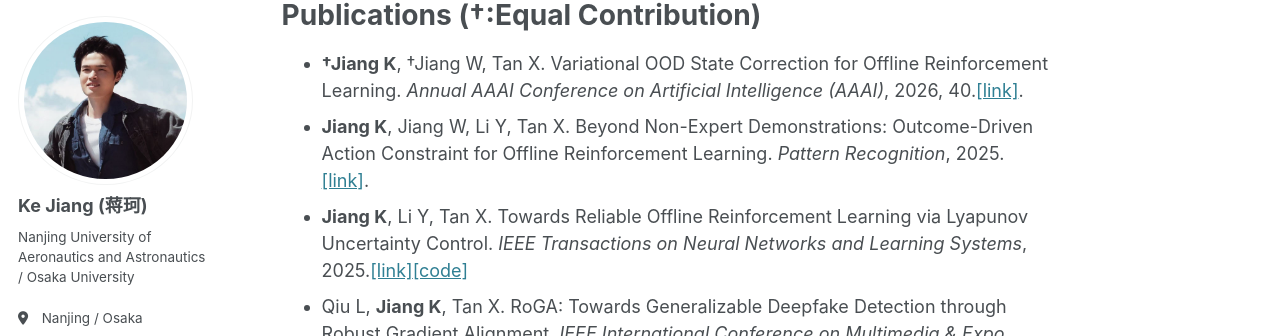
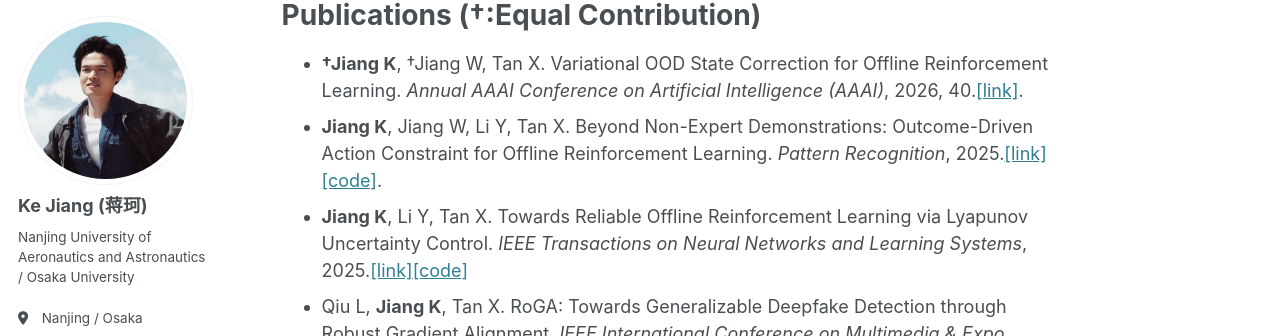
Before and after one commit to Jack10843/Jack10843.github.io, a Jekyll site: the page built from _pages/about.md, in a window 1280 px wide and 900 px high, scrolled down 1079 px. Shown: the part 90-426 px from the top of the window. Built offline with Jekyll 4.4.1, drawn with Linux system fonts in a browser that asks for light colours; some web fonts are replaced.

Commit message:
Add code link to publication on action constraint
Added code link for the publication on outcome-driven action constraint.

```diff
--- a/_pages/about.md
+++ b/_pages/about.md
@@ -31,7 +31,7 @@ Research Interests
 Publications (†:Equal Contribution)
 ======
  - **†Jiang K**, †Jiang W, Tan X. Variational OOD State Correction for Offline Reinforcement Learning. *Annual AAAI Conference on Artificial Intelligence (AAAI)*, 2026, 40.[\[link\]](https://arxiv.org/abs/2505.00503).
- - **Jiang K**, Jiang W, Li Y, Tan X. Beyond Non-Expert Demonstrations: Outcome-Driven Action Constraint for Offline Reinforcement Learning. *Pattern Recognition*, 2025.[\[link\]](https://arxiv.org/abs/2504.01719).
+ - **Jiang K**, Jiang W, Li Y, Tan X. Beyond Non-Expert Demonstrations: Outcome-Driven Action Constraint for Offline Reinforcement Learning. *Pattern Recognition*, 2025.[\[link\]](https://arxiv.org/abs/2504.01719)[\[code\]](https://github.com/Jack10843/ODAF-master).
  - **Jiang K**, Li Y, Tan X. Towards Reliable Offline Reinforcement Learning via Lyapunov Uncertainty Control. *IEEE Transactions on Neural Networks and Learning Systems*, 2025.[\[link\]](https://doi.org/10.1109/TNNLS.2025.3616159)[\[code\]](https://github.com/Jack10843/LUC-master/)
  - Qiu L, **Jiang K**, Tan X. RoGA: Towards Generalizable Deepfake Detection through Robust Gradient Alignment. *IEEE International Conference on Multimedia & Expo (ICME)*, <span style="color:red">(Oral)</span>, 2025.[\[link\]](https://arxiv.org/abs/2505.20653)[\[code\]](https://github.com/Lynn0925/RoGA)
  - Qiu L, **Jiang K**, Tan X. Multi-level Distributional Discrepancy Enhancement for Cross Domain Face Forgery Detection. *Chinese Conference on Pattern Recognition and Computer Vision (PRCV)*, 2024, 508-522.
```
